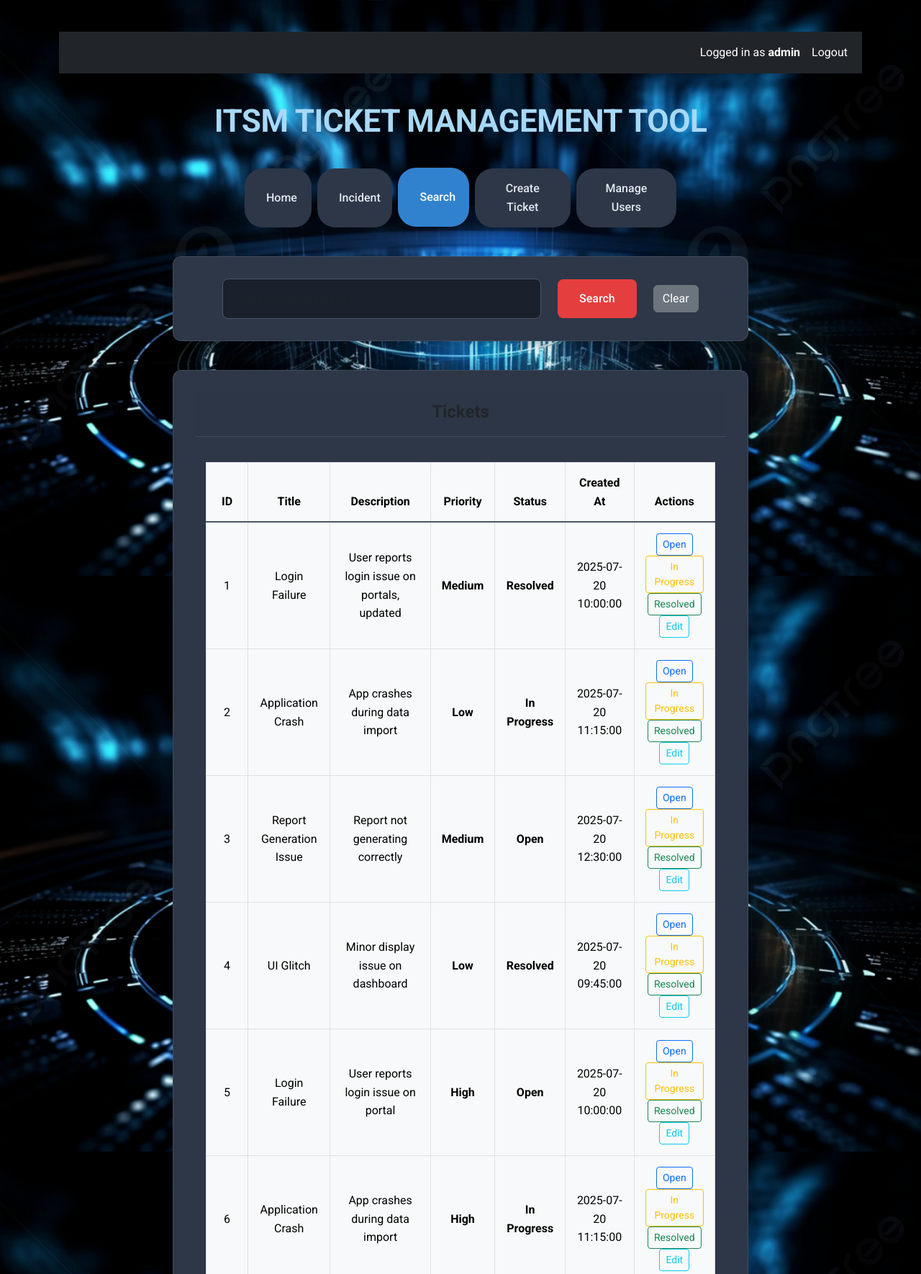
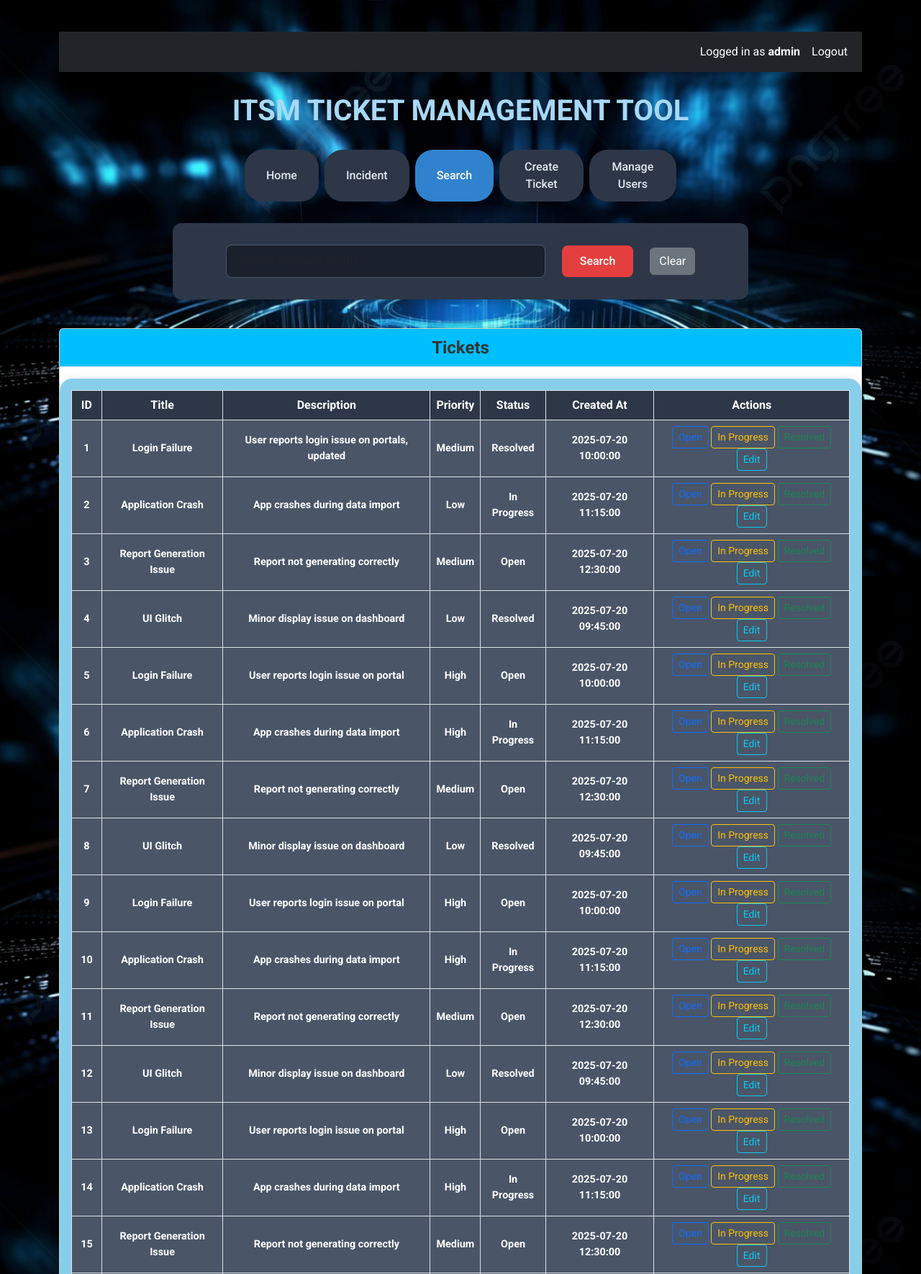
Before and after one commit to jaiswaranil8387/itsm-ticket-management, a Flask app: page /search in a window 1280 px wide. Shown: the top 1770 px of the page at 72% size. Run offline with Flask 2, Linux system fonts and the light colour scheme; a user stored in the database is signed in; data comes from the database, SQL or seed files in the repository.

Commit message:
style.css updated..

```diff
--- a/static/style.css
+++ b/static/style.css
@@ -1,168 +1,105 @@
 @import url('https://fonts.googleapis.com/css2?family=Roboto:wght@300;400;500;700&display=swap');
-
-:root {
-    --border-radius-sm: 6px;
-    --border-radius-md: 8px;
-    --border-radius-lg: 12px;
-    --border-radius-xl: 25px;
-    --spacing-xs: 8px;
-    --spacing-sm: 12px;
-    --spacing-md: 15px;
-    --spacing-lg: 20px;
-    --spacing-xl: 30px;
-    --spacing-xxl: 40px;
-    --transition-fast: 0.2s ease;
-    --transition-normal: 0.3s ease;
-    --transition-slow: 0.5s ease;
-}
-
-* {
-    box-sizing: border-box;
-}
 
 body {
     background-color: #1a202c;
     font-family: 'Roboto', sans-serif;
     margin: 0;
-    padding: var(--spacing-lg);
+    padding: 20px;
     color: #e2e8f0;
     background-image: url('bg1.jpg');
     background-size: cover;
     background-position: center;
     background-repeat: no-repeat;
     background-attachment: fixed;
-    line-height: 1.6;
-    font-size: 1rem;
 }
 
 .page-title {
-    font-size: 2.75rem;
+    font-size: 2.5rem;
     font-weight: 700;
-    color: #a7d9f7;
+    color: #a7d9f7; /* Changed title color for better contrast */
     text-align: center;
-    margin: var(--spacing-xxl) 0;
-    letter-spacing: -0.5px;
-    animation: fadeInDown 0.6s ease-out;
-}
-
-@keyframes fadeInDown {
-    from {
-        opacity: 0;
-        transform: translateY(-20px);
-    }
-    to {
-        opacity: 1;
-        transform: translateY(0);
-    }
+    margin: 30px 0;
 }
 
 .nav-tabs-container {
     display: flex;
-    gap: var(--spacing-md);
-    justify-content: center;
-    margin: 0 auto var(--spacing-xxl);
+    gap: 15px;
+    justify-content: center; /* Aligns buttons to the center */
+    margin: 0 auto 30px;
     max-width: 600px;
-    flex-wrap: wrap;
 }
 
 .nav-tab {
-    padding: var(--spacing-md) var(--spacing-xl);
+    padding: 12px 30px;
     border: none;
     background-color: #2d3748;
-    border-radius: var(--border-radius-xl);
+    border-radius: 25px;
     font-weight: 500;
     font-size: 1rem;
     color: #e2e8f0;
     cursor: pointer;
-    transition: all var(--transition-normal);
+    transition: all 0.3s ease;
     text-decoration: none;
-    position: relative;
-    overflow: hidden;
 }
+
+
+
+
 
 .nav-tab:hover {
     background-color: #4a5568;
-    transform: translateY(-2px);
-    box-shadow: 0 4px 12px rgba(0, 0, 0, 0.3);
 }
 
 .nav-tab.active {
     background-color: #3182ce;
     color: #ffffff;
-    box-shadow: 0 4px 12px rgba(0, 0, 0, 0.2);
-    transform: translateY(-1px);
+    box-shadow: 0 2px 8px rgba(0, 0, 0, 0.2);
 }
 
-.search-section,
-.create-ticket-section,
-.tickets-section,
-#manage-section,
-#ticket-section,
-#incident-section {
+.search-section {
     background-color: #2d3748;
-    padding: var(--spacing-xl);
-    border-radius: var(--border-radius-lg);
+    padding: 30px;
+    border-radius: 12px;
     box-shadow: 0 4px 12px rgba(0, 0, 0, 0.2);
-    margin: 0 auto var(--spacing-xxl);
+    margin: 0 auto 40px;
     max-width: 800px;
-    backdrop-filter: blur(10px);
-    border: 1px solid rgba(255, 255, 255, 0.1);
-    transition: all var(--transition-normal);
-}
-
-.search-section:hover,
-.create-ticket-section:hover,
-.tickets-section:hover,
-#manage-section:hover,
-#ticket-section:hover,
-#incident-section:hover {
-    box-shadow: 0 8px 24px rgba(0, 0, 0, 0.3);
-    transform: translateY(-2px);
 }
 
 .search-section form {
     display: flex;
-    gap: var(--spacing-md);
+    gap: 15px;
     align-items: center;
     justify-content: center;
-    flex-wrap: wrap;
 }
 
 .search-section input[type="text"] {
-    padding: var(--spacing-md);
+    padding: 10px 15px;
     border: 1px solid #4a5568;
-    border-radius: var(--border-radius-md);
+    border-radius: 8px;
     font-size: 1rem;
     width: 60%;
-    min-width: 250px;
     background-color: #1a202c;
     color: #e2e8f0;
-    transition: all var(--transition-normal);
+    transition: border-color 0.3s ease;
 }
 
 .search-section input[type="text"]:focus {
     outline: none;
     border-color: #63b3ed;
     box-shadow: 0 0 0 3px rgba(99, 179, 237, 0.2);
-    transform: scale(1.02);
 }
 
-.search-section button,
-.create-ticket-section button,
-.btn-success {
-    padding: var(--spacing-md) var(--spacing-xl);
+.search-section button {
+    padding: 10px 25px;
     border: none;
-    border-radius: var(--border-radius-md);
+    border-radius: 8px;
     font-weight: 500;
     font-size: 1rem;
     cursor: pointer;
-    transition: all var(--transition-normal);
-    position: relative;
-    overflow: hidden;
+    transition: all 0.3s ease;
 }
 
-.search-section button:first-of-type,
-.btn-success {
+.search-section button:first-of-type {
     background-color: #3182ce;
     color: #ffffff;
 }
@@ -172,76 +109,132 @@ body {
     color: #ffffff;
 }
 
-.search-section button:hover,
-.create-ticket-section button:hover,
-.btn-success:hover {
-    opacity: 0.95;
-    transform: translateY(-2px);
-    box-shadow: 0 4px 12px rgba(0, 0, 0, 0.3);
+.search-section button:hover {
+    opacity: 0.9;
+    transform: translateY(-1px);
 }
+
+.create-ticket-section {
+    background-color: #2d3748;
+    padding: 30px;
+    border-radius: 12px;
+    box-shadow: 0 4px 12px rgba(0, 0, 0, 0.2);
+    margin: 0 auto 40px;
+    max-width: 800px;
+}
+
+
+#manage-section .nav-link {
+	padding: 12px 30px;
+    border: none;
+    /*background-color: #2d3748;*/
+	color: #2d3748;
+    border-radius: 10px;
+    font-weight: 500;
+    font-size: 1rem;
+    /*color: #e2e8f0;*/
+    cursor: pointer;
+    transition: all 0.3s ease;
+    text-decoration: none;
+}
+#manage-section .nav-link.active {
+  color: #ffffff;
+  background-color: #2d3748;
+}
+/*
+.nav-link.active {
+    background-color: #3182ce;
+    color: #ffffff;
+    box-shadow: 0 2px 8px rgba(0, 0, 0, 0.2);
+}
+*/
+#manage-section {
+
+	background-color: #2d3748;
+    padding: 30px;
+    border-radius: 12px;
+    box-shadow: 0 4px 12px rgba(0, 0, 0, 0.2);
+    margin: 0 auto 40px;
+    max-width: 800px;
+	font-weight: 500;
+    font-size: 1rem;
+}
+
+#ticket-section {
+	background-color: #2d3748;
+    padding: 30px;
+    border-radius: 12px;
+    box-shadow: 0 4px 12px rgba(0, 0, 0, 0.2);
+    margin: 0 auto 40px;
+    max-width: 800px;
+	font-weight: 500;
+    font-size: 1rem;
+}
+
+#manage-section .card-body,
+#manage-section .card-header
+{
+	background-color: #90cdf4;
+}
+
+
 
 .create-ticket-section form {
     display: flex;
     flex-direction: column;
-    gap: var(--spacing-lg);
+    gap: 20px;
 }
 
 .create-ticket-section input,
 .create-ticket-section textarea,
-.create-ticket-section select,
-.form-control,
-.form-select {
-    padding: var(--spacing-md);
+.create-ticket-section select {
+    padding: 12px;
     border: 1px solid #4a5568;
-    border-radius: var(--border-radius-md);
+    border-radius: 8px;
     font-size: 1rem;
     background-color: #1a202c;
     color: #e2e8f0;
-    transition: all var(--transition-normal);
-    font-family: inherit;
+    transition: border-color 0.3s ease;
 }
 
 .create-ticket-section input:focus,
 .create-ticket-section textarea:focus,
-.create-ticket-section select:focus,
-.form-control:focus,
-.form-select:focus {
+.create-ticket-section select:focus {
     outline: none;
     border-color: #63b3ed;
     box-shadow: 0 0 0 3px rgba(99, 179, 237, 0.2);
-    transform: scale(1.02);
 }
 
 .create-ticket-section textarea {
     min-height: 120px;
     resize: vertical;
-    line-height: 1.5;
 }
 
 .create-ticket-section button {
+    padding: 12px;
+    border: none;
+    background-color: #3182ce;
+    color: #ffffff;
+    border-radius: 8px;
+    font-weight: 500;
+    font-size: 1rem;
+    cursor: pointer;
+    transition: all 0.3s ease;
     align-self: flex-end;
     width: 200px;
-    font-weight: 600;
+}
+
+.create-ticket-section button:hover {
+    background-color: #2b6cb0;
+    transform: translateY(-1px);
 }
 
 .alert {
-    padding: var(--spacing-lg);
-    border-radius: var(--border-radius-md);
-    margin: var(--spacing-lg) auto;
+    padding: 15px;
+    border-radius: 8px;
+    margin: 20px auto;
     max-width: 800px;
     font-size: 1rem;
-    animation: slideIn 0.3s ease-out;
-}
-
-@keyframes slideIn {
-    from {
-        opacity: 0;
-        transform: translateX(-20px);
-    }
-    to {
-        opacity: 1;
-        transform: translateX(0);
-    }
 }
 
 .alert-success {
@@ -323,202 +310,208 @@ body {
 }
 
 .tickets-section a:hover {
-    opacity: 0.95;
+    opacity: 0.9;
     transform: translateY(-1px);
-    box-shadow: 0 2px 8px rgba(0, 0, 0, 0.2);
 }
 
-/* Priority and Status Colors - Kept as-is */
+/* Priority Colors */
 .priority-high {
     color: #f56565;
-    font-weight: 600;
+    font-weight: 500;
 }
 
 .priority-medium {
     color: #ed8936;
-    font-weight: 600;
+    font-weight: 500;
 }
 
 .priority-low {
     color: #48bb78;
-    font-weight: 600;
+    font-weight: 500;
 }
 
+/* Status Colors */
 .status-open {
     color: #63b3ed;
-    font-weight: 600;
+    font-weight: 500;
 }
 
 .status-in-progress {
     color: #b794f4;
-    font-weight: 600;
+    font-weight: 500;
 }
 
 .status-resolved {
     color: #48bb78;
-    font-weight: 600;
+    font-weight: 500;
 }
 
-/* Card Enhancements */
-.card {
+<style>
+/* Container around the form */
+#create-ticket-section .card {
     border: none;
-    border-radius: var(--border-radius-lg);
+    border-radius: 1rem;
     box-shadow: 0 0 15px rgba(0, 0, 0, 0.08);
-    padding: var(--spacing-lg);
-    transition: all var(--transition-normal);
-    backdrop-filter: blur(10px);
-    border: 1px solid rgba(255, 255, 255, 0.1);
+    padding: 1rem;
+    background-color: #87CEEB;
+    transition: all 0.3s ease-in-out;
 }
 
-.card:hover {
-    transform: scale(1.02);
-    box-shadow: 0 8px 25px rgba(0, 0, 0, 0.15);
+
+#ticket-section {
+    background-color: #B0E2FF;
 }
 
-.card-header {
+#create-ticket-section .card:hover {
+    transform: scale(1.01);
+}
+
+/* Header text */
+#create-ticket-section .card-header {
     font-size: 1.5rem;
     font-weight: 600;
-    border-bottom: 1px solid rgba(255, 255, 255, 0.1);
-    margin-bottom: var(--spacing-lg);
-    padding-bottom: var(--spacing-md);
+    color: #333;
+   /* background-color: #87CEEB;*/
+    background-color: #00BFFF;
+    border-bottom: 1px solid #dee2e6;
+    margin-bottom: 1rem;
 }
 
-.card-body {
-    padding: var(--spacing-md);
+#incident-section .card-header {
+    font-size: 1.5rem;
+    font-weight: 600;
+    color: #333;
+   /* background-color: #87CEEB;*/
+    background-color: #00BFFF;
+    border-bottom: 1px solid #dee2e6;
+    margin-bottom: 1rem;
 }
 
-/* Table Enhancements */
-.table {
-    margin-bottom: 0;
+#incident-section table thead.table-light th {
+    font-size: 1rem;
+    font-weight: 600;
+    color: #333;
+   /* background-color: #87CEEB;*/
+    background-color: #2d3748 !important;
+    color: #ffffff !important;
+    border-bottom: 1px solid #dee2e6;
+    margin-bottom: 1rem;
 }
 
-.table thead th {
+#incident-section table tr.table-light td {
+    font-size: 0.9rem;
     font-weight: 600;
-    border-bottom: 2px solid #4a5568;
-    padding: var(--spacing-md);
-    font-size: 1rem;
+    color: #333;
+   /* background-color: #87CEEB;*/
+    background-color: #4a5568 !important;
+    color: #ffffff !important;
+    border-bottom: 1px solid #dee2e6;
+    margin-bottom: 1rem;
 }
 
-.table tbody tr {
-    transition: all var(--transition-fast);
+#manage-section table thead th {
+    font-size: 1rem;
+    font-weight: 600;
+    background-color: #2d3748;
+    color: #ffffff;
+    border-bottom: 1px solid #dee2e6;
+    padding: 0.75rem;
+}
+#manage-section table tbody tr td {
+    font-size: 0.9rem;
+    font-weight: 600;
+    background-color: #4a5568;
+    color: #ffffff;
+    border-bottom: 1px solid #dee2e6;
+    padding: 0.75rem;
 }
 
-.table tbody tr:hover {
-    background-color: rgba(74, 85, 104, 0.5);
+#incident-section .card-body {
+    border: none;
+    border-radius: 1.1rem;
+    box-shadow: 0 0 15px rgba(0, 0, 0, 0.08);
+    padding: 1rem;
+    background-color: #87CEEB;
+    transition: all 0.3s ease-in-out;
+}
+/* Input and textarea spacing */
+#create-ticket-section .form-control,
+#create-ticket-section .form-select {
+    border-radius: 0.5rem;
+    padding: 0.75rem;
+    font-size: 1rem;
+	background-color: #2d3748;
+	color: #e2e8f0;
 }
 
-.table td {
-    padding: var(--spacing-md);
-    vertical-align: middle;
+/* Submit button */
+#create-ticket-section .btn-success {
+    padding: 0.6rem 1.5rem;
+    font-size: 1rem;
+    border-radius: 0.5rem;
+    box-shadow: 0 4px 10px rgba(0, 128, 0, 0.1);
+    transition: background-color 0.3s ease;
 }
 
-/* Canvas Styling */
+#create-ticket-section .btn-success:hover {
+    background-color: #3182ce;
+}
+
+
+#add-user .form-control,
+#add-user .form-select {
+    border-radius: 0.5rem;
+    padding: 0.75rem;
+    font-size: 1rem;
+	background-color: #2d3748;
+	color: #e2e8f0;
+}
+
+/* Submit button */
+#add-user .btn-success {
+    padding: 0.6rem 1.5rem;
+    font-size: 1rem;
+    border-radius: 0.5rem;
+    box-shadow: 0 4px 10px rgba(0, 128, 0, 0.1);
+    transition: background-color 0.3s ease;
+}
+
+#add-user .btn-success:hover {
+    background-color: #3182ce;
+}
+
+
+
+/* Responsive tweak */
+@media (max-width: 576px) {
+    #create-ticket-section .card-header {
+        font-size: 1.25rem;
+    }
+
+    #create-ticket-section .btn-success {
+        width: 100%;
+    }
+}
+
 canvas {
     width: 600px !important;
     height: 500px !important;
     display: block;
-    margin: 0 auto;
-    border-radius: var(--border-radius-lg);
-    box-shadow: 0 4px 12px rgba(0, 0, 0, 0.1);
+    margin: 0 auto; /* 🔥 This centers the canvas horizontally */
+}
+/* Target the first card-header only (Ticket Priority Distribution) */
+#dashboard-section .card-header {
+    font-family: 'Segoe UI', Tahoma, Geneva, Verdana, sans-serif;
+    font-size: 20px;
+    font-weight: bold;
+    color: #a7d9f7;  /* Change this to your preferred color */
+    text-align: center;
+    letter-spacing: 0.5px;
+}
+#dashboard-section .card {
+    background-color: transparent !important;
 }
 
-/* Responsive Design */
-@media (max-width: 768px) {
-    body {
-        padding: var(--spacing-md);
-    }
 
-    .page-title {
-        font-size: 2.25rem;
-        margin: var(--spacing-lg) 0;
-    }
 
-    .nav-tabs-container {
-        flex-direction: column;
-        align-items: center;
-    }
-
-    .nav-tab {
-        width: 100%;
-        max-width: 300px;
-    }
-
-    .search-section form {
-        flex-direction: column;
-        width: 100%;
-    }
-
-    .search-section input[type="text"] {
-        width: 100%;
-    }
-
-    .tickets-section {
-        overflow-x: auto;
-    }
-
-    .tickets-section table {
-        font-size: 0.9rem;
-    }
-
-    .tickets-section th,
-    .tickets-section td {
-        padding: var(--spacing-sm);
-    }
-}
-
-@media (max-width: 480px) {
-    body {
-        padding: var(--spacing-sm);
-    }
-
-    .page-title {
-        font-size: 2rem;
-    }
-
-    .search-section,
-    .create-ticket-section,
-    .tickets-section,
-    #manage-section,
-    #ticket-section,
-    #incident-section {
-        padding: var(--spacing-md);
-    }
-
-    .card {
-        padding: var(--spacing-md);
-    }
-}
-
-/* Loading Animation */
-.loading {
-    display: inline-block;
-    width: 20px;
-    height: 20px;
-    border: 3px solid rgba(255, 255, 255, 0.3);
-    border-radius: 50%;
-    border-top-color: #63b3ed;
-    animation: spin 1s ease-in-out infinite;
-}
-
-@keyframes spin {
-    to { transform: rotate(360deg); }
-}
-
-/* Scrollbar Styling */
-::-webkit-scrollbar {
-    width: 8px;
-    height: 8px;
-}
-
-::-webkit-scrollbar-track {
-    background: #1a202c;
-}
-
-::-webkit-scrollbar-thumb {
-    background: #4a5568;
-    border-radius: 4px;
-}
-
-::-webkit-scrollbar-thumb:hover {
-    background: #63b3ed;
-}
+</style>
```
Also changed, not shown: other parts of static/style.css (+12 -18 lines).
